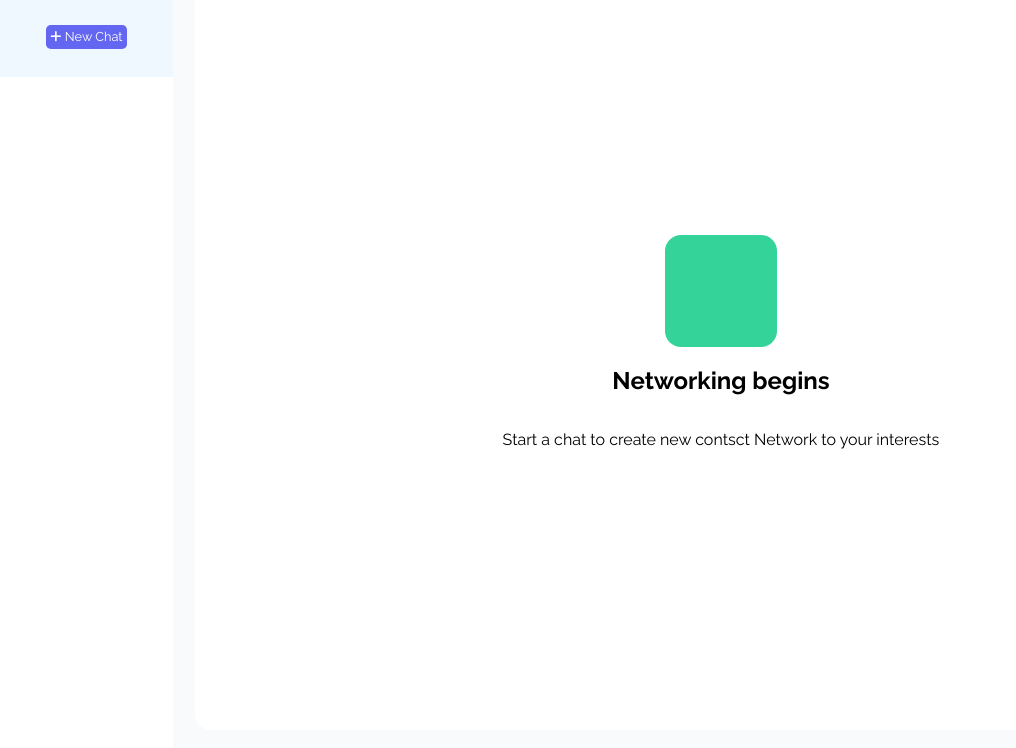
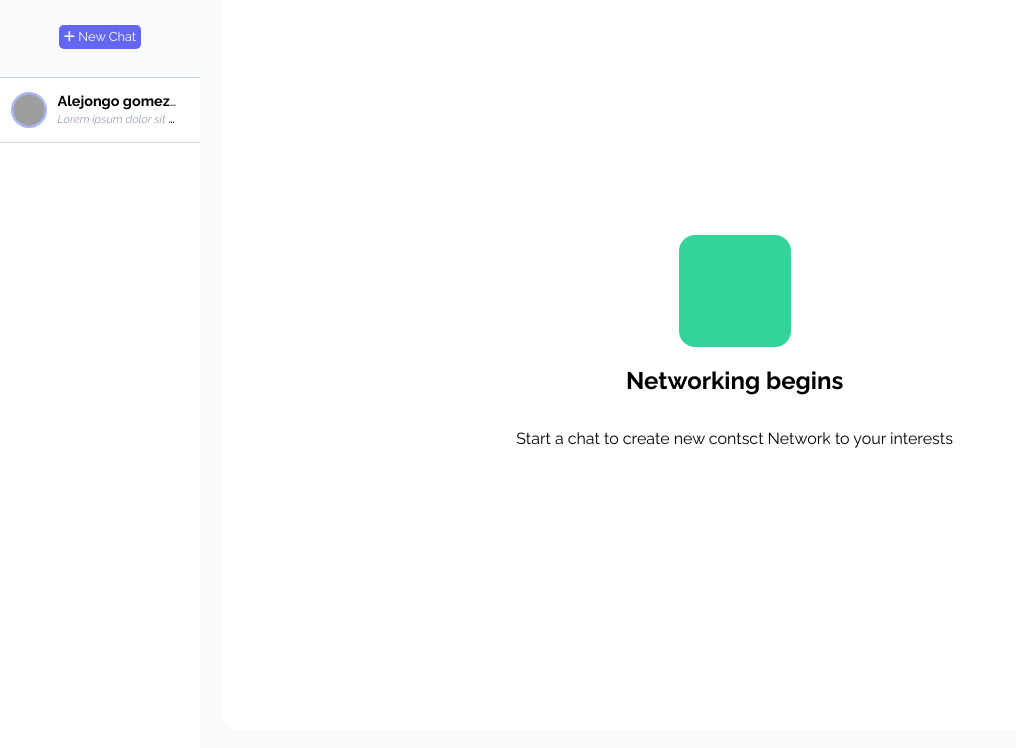
Before and after one commit to alejongo/07-flexbox-avanzado-adl, a plain HTML site: page index.html in a window 1280 px wide. Shown: the part 52-800 px from the top of the page, without its empty margins (0-1016 px from the left). Drawn offline with Linux system fonts and the light colour scheme; grey boxes are pictures that could not be loaded.

Commit message:
:sparkles: New (Contact data): Add contact data component

```diff
--- a/css/style.css
+++ b/css/style.css
@@ -1,5 +1,7 @@
 body {
   font-family: "raleway", serif;
+  margin: 0;
+  padding: 0;
 }
 
 .raleway-bold {
@@ -11,9 +13,9 @@ main {
 }
 
 .contact-list {
-  background-color: white|;
+  background-color: white;
   height: 100vh;
-  width: 200px;
+  min-width: 200px;
 }
 
 .content-box {
@@ -83,10 +85,11 @@ main {
 
 .new-chat-button-container {
   height: 5rem;
-  background-color: aliceblue;
+  background-color: #f8fafc;
   display: flex;
   justify-content: center;
   align-items: center;
+  border-bottom: 1px solid #cbd5e1;
 }
 
 .new-chat-button {
@@ -103,3 +106,55 @@ main {
   outline-offset: 1px;
   cursor: pointer;
 }
+
+.contact-chat-list {
+  height: 4rem;
+  display: flex;
+  flex-wrap: wrap;
+  justify-content: start;
+  align-items: center;
+  border-bottom: 1px solid #cbd5e1;
+}
+
+.contact-chat-list .contact-info {
+  width: 100%;
+  max-width: 200px;
+  display: flex;
+  align-items: center;
+  justify-content: start;
+}
+
+.contact-data {
+  display: flex;
+  flex-direction: column;
+  justify-content: flex-start;
+  align-items: start;
+}
+
+.contact-data .contact-name {
+  width: 120px;
+  padding: 0;
+  white-space: nowrap;
+  overflow: hidden;
+  text-overflow: ellipsis;
+}
+
+.contact-data .contact-last-message {
+  width: 120px;
+  white-space: nowrap;
+  overflow: hidden;
+  text-overflow: ellipsis;
+}
+
+.contact-chat-list img {
+  width: 2rem;
+  height: 2rem;
+  border-radius: 50%;
+  outline: 2px solid #a5b4fc;
+  margin-left: 0.8rem;
+  margin-right: 0.8rem;
+}
+
+.contact-info .contact-data {
+  font-size: 0.9rem;
+}
--- a/index.html
+++ b/index.html
@@ -18,6 +18,7 @@
     <main>
         <!--Side Bar-->
         <aside class="contact-list">
+            <!--User Menu-->
             <article class="user-navbar">
                 <div class="user-info">
                     <img src="https://avatar.iran.liara.run/public/job/operator/male" alt="" srcset="">
@@ -33,8 +34,22 @@
                     <i class="fa-solid fa-bars" style="font-size: 0.9rem; color: #94a3b8; "></i>
                 </div>
             </article>
+            <!--New chat button-->
             <article class="new-chat-button-container">
                 <button class="new-chat-button"><i class="fa-solid fa-plus"></i> New Chat</button>
+            </article>
+            <!--Contact chat list-->
+            <article class="contact-chat-list">
+                <div class="contact-info">
+                    <img src="https://avatar.iran.liara.run/public/job/operator/male" alt="" srcset="">
+                    <div class="contact-data">
+                        <p class="contact-name"><span class="raleway-bold">Alejongo gomez montoya</span><br>
+                            <span style="color: #94a3b8; font-size: 0.7rem; font-style: italic;">Lorem ipsum dolor sit
+                                amet consectetur </span>
+                        </p>
+
+                    </div>
+                </div>
             </article>
         </aside>
 
```
